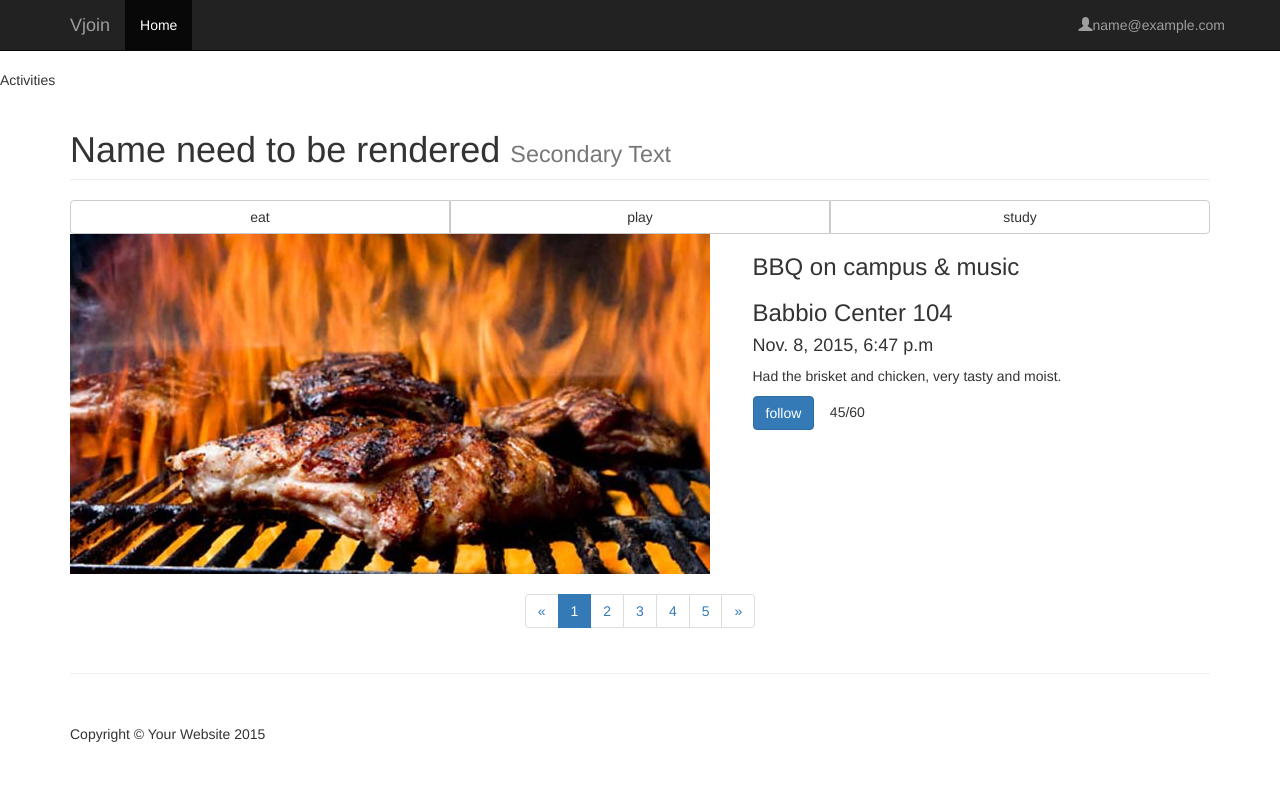
After one commit to zyang25/PosterApp, a PHP site: page /final/main/activities.php in a window 1280 px wide. The commit adds this page. Run offline with PHP 8.4, Linux system fonts and the light colour scheme; the visitor is signed in with stand-in values (Sample User, id 1).

Commit message:
update the main.php

```diff
--- /dev/null
+++ b/main/activities.php
@@ -0,0 +1,101 @@
+<?php include("header.php");
+if(!isset($_SESSION['user_id'])){
+    header('Location: ../index.php');
+}
+?>
+<html>
+    <head>
+        Activities
+    </head>
+    <body>
+        <!-- Page Content -->
+            <div class="container">
+                <!-- Page Heading -->
+                <div class="row">
+                    <div class="col-lg-12">
+                        <h1 class="page-header" id = "activity_name">Name need to be rendered
+                            <small>Secondary Text</small>
+                        </h1>
+                    </div>
+                </div>
+                <!-- /.row -->
+                <div class="btn-group btn-group-justified" role="group" aria-label="...">
+                    <div class="btn-group" role="group">
+                        <button type="button" class="btn btn-default">eat</button>
+                    </div>
+                    <div class="btn-group" role="group">
+                        <button type="button" class="btn btn-default">play</button>
+                    </div>
+                    <div class="btn-group" role="group">
+                        <button type="button" class="btn btn-default">study</button>
+                    </div>
+                </div>
+
+
+                <!-- Project One -->
+                <div class="row">
+                    <div class="col-md-7">
+                        <a href="#">
+                            <img class="img-responsive" src="../assets/img/activites/BBQ.jpg" alt="">
+                        </a>
+                    </div>
+                    <div class="col-md-5">
+                        <h3>BBQ on campus & music</h3>
+                        <h3>Babbio Center 104</h3>
+                        <h4>Nov. 8, 2015, 6:47 p.m</h4>
+                        <p>Had the brisket and chicken, very tasty and moist.</p>
+                        <a class="btn btn-primary" href="#">follow</a>&nbsp;&nbsp;&nbsp;&nbsp;<span>45/60</span>
+                    </div>
+                </div>
+                <!-- /.row -->
+
+                <!-- Pagination -->
+                <div class="row text-center">
+                    <div class="col-lg-12">
+                        <ul class="pagination">
+                            <li>
+                                <a href="#">&laquo;</a>
+                            </li>
+                            <li class="active">
+                                <a href="#">1</a>
+                            </li>
+                            <li>
+                                <a href="#">2</a>
+                            </li>
+                            <li>
+                                <a href="#">3</a>
+                            </li>
+                            <li>
+                                <a href="#">4</a>
+                            </li>
+                            <li>
+                                <a href="#">5</a>
+                            </li>
+                            <li>
+                                <a href="#">&raquo;</a>
+                            </li>
+                        </ul>
+                    </div>
+                </div>
+                <!-- /.row -->
+
+                <hr>
+
+                <!-- Footer -->
+                <footer>
+                    <div class="row">
+                        <div class="col-lg-12">
+                            <p>Copyright &copy; Your Website 2015</p>
+                        </div>
+                    </div>
+                    <!-- /.row -->
+                </footer>
+
+            </div>
+            <!-- /.container -->
+    </body>
+    <!-- jQuery -->
+        <script src="../assets/js/jquery-1.11.1.js"></script>
+        <!-- Bootstrap Core JavaScript -->
+        <script src="../assets/bootstrap/js/bootstrap.min.js"></script>
+</html>
--- a/settings.php
+++ b/settings.php
@@ -9,7 +9,7 @@ $db_connection['database'] = "cs546_final"; // randomly generated
 
 // $db_connection['host'] = "localhost";
 // $db_connection['username'] = "root"; // Change this to your user
-// $db_connection['password'] = ""; // randomly generated
+// $db_connection['password'] = "123"; // randomly generated
 // $db_connection['database'] = "final"; // randomly generated
 
 
```
